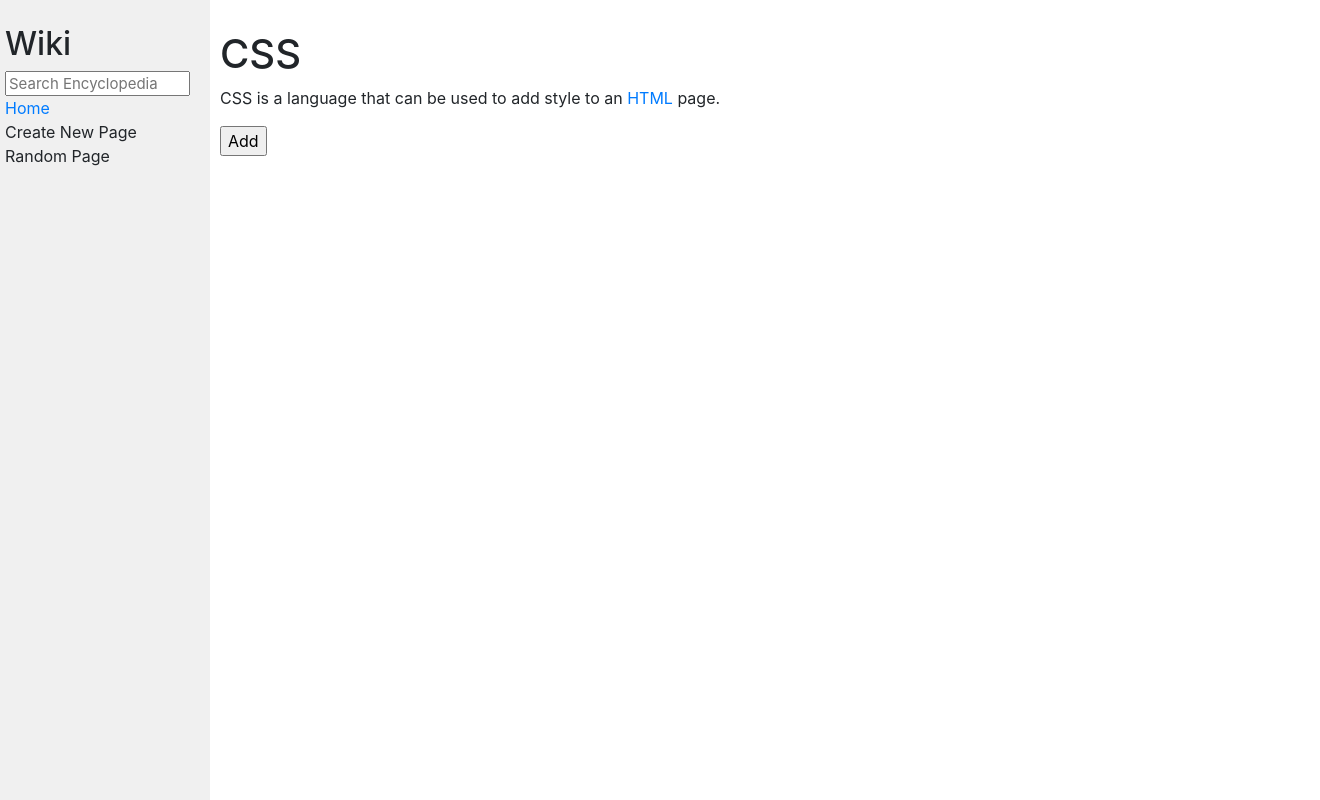
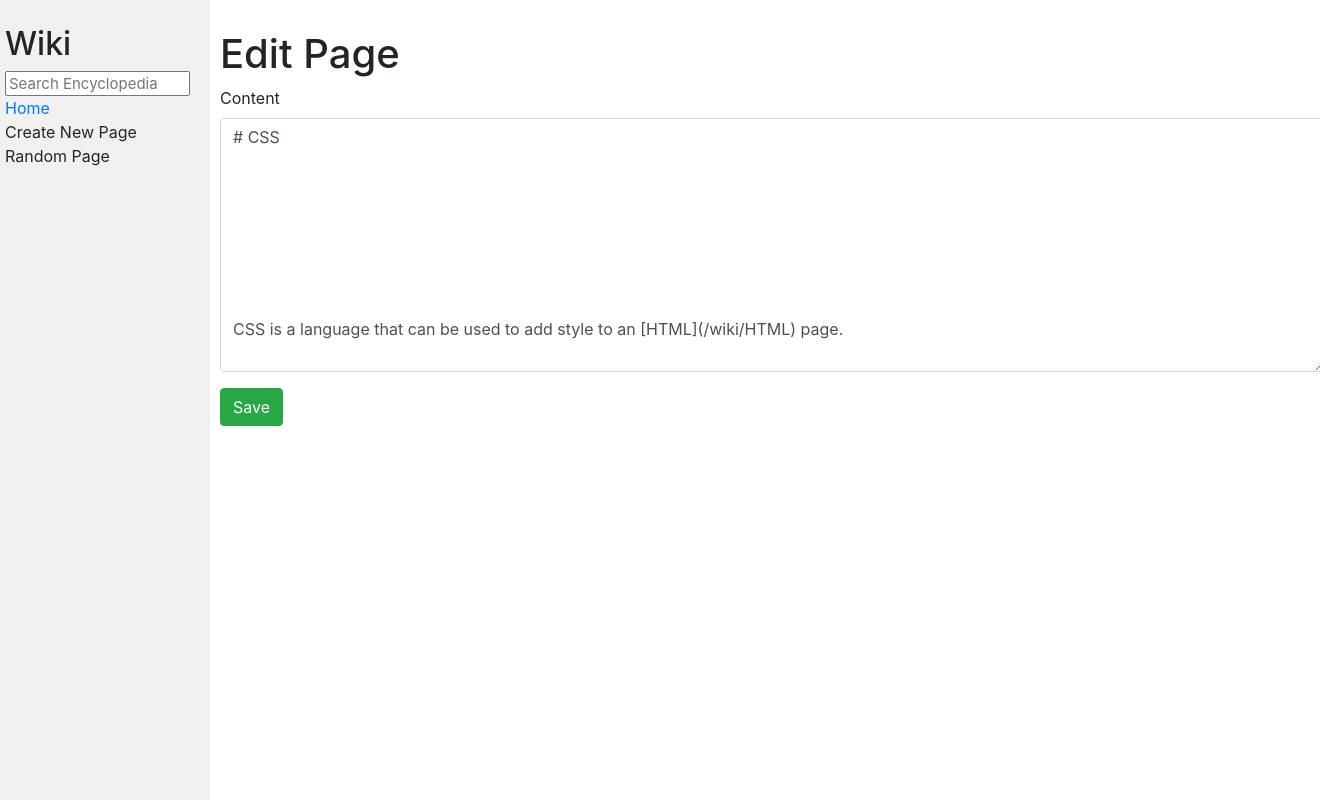
Before and after one commit to jannathshaik123/cs50_devops, a Django app: page /wiki/CSS/edit in a window 1320 px wide; the page is wider, and only the part inside the window is pictured. Run offline with Django 5.2, Linux system fonts and the light colour scheme; some libraries are stand-ins or nearby versions.

Commit message:
started working on the wiki project: Completed the Edit Feature

```diff
--- a/projects/project1/wiki/encyclopedia/templates/encyclopedia/edit.html
+++ b/projects/project1/wiki/encyclopedia/templates/encyclopedia/edit.html
@@ -1,8 +1,21 @@
 {% extends "encyclopedia/layout.html" %}{% block title %} {{ title }}
-{%endblock%} {% block body %}
-<form method="post">
-  {% csrf_token %} {{ content|safe }} {% comment %}
-  <input type="text" name="task" placeholder="Task" /> {% endcomment %}
-  <input type="submit" value="Add" />
+{%endblock%} {% block body %} {% if isEmpty%}
+<h1>{{content}}</h1>
+{% else %}
+<h1>Edit Page</h1>
+<form action="{% url 'encyclopedia:edit' title %}" method="post">
+  {% csrf_token %}
+  <label for="content">Content</label>
+  <textarea
+    class="form-control"
+    id="content"
+    cols="30"
+    name="content"
+    rows="10"
+    placeholder="Write page content in markdown"
+  >
+{%if content%}{{content|safe}}{%endif%}</textarea
+  >
+  <input type="submit" value="Save" class="btn btn-success my-3" />
 </form>
-{% endblock %}
+{% endif %} {% endblock %}
--- a/projects/project1/wiki/encyclopedia/templates/encyclopedia/entry.html
+++ b/projects/project1/wiki/encyclopedia/templates/encyclopedia/entry.html
@@ -1,4 +1,6 @@
 {% extends "encyclopedia/layout.html" %} {% block title %} {{ title }}
 {%endblock%} {% block body %} {{ content|safe }}
-<button>Edit</button>
+<button onclick="window.location.href='{% url 'encyclopedia:edit' title %}'">
+  Edit
+</button>
 {% endblock %}
--- a/projects/project1/wiki/encyclopedia/templates/encyclopedia/index.html
+++ b/projects/project1/wiki/encyclopedia/templates/encyclopedia/index.html
@@ -4,7 +4,7 @@
 
 <ul>
   {% for entry in entries %}
-  <a href="{% url 'entry' entry %}"><li>{{ entry }}</li></a>
+  <a href="{% url 'encyclopedia:entry' entry %}"><li>{{ entry }}</li></a>
   {% endfor %}
 </ul>
 
--- a/projects/project1/wiki/encyclopedia/templates/encyclopedia/layout.html
+++ b/projects/project1/wiki/encyclopedia/templates/encyclopedia/layout.html
@@ -5,33 +5,34 @@
 <html lang="en">
   <head>
     <title>{% block title %}{% endblock %}</title>
-        <link rel="stylesheet" href="https://stackpath.bootstrapcdn.com/bootstrap/4.4.1/css/bootstrap.min.css" integrity="sha384-Vkoo8x4CGsO3+Hhxv8T/Q5PaXtkKtu6ug5TOeNV6gBiFeWPGFN9MuhOf23Q9Ifjh" crossorigin="anonymous">
-        <link href="{% static 'encyclopedia/styles.css' %}" rel="stylesheet">
+    <link
+      rel="stylesheet"
+      href="https://stackpath.bootstrapcdn.com/bootstrap/4.4.1/css/bootstrap.min.css"
+      integrity="sha384-Vkoo8x4CGsO3+Hhxv8T/Q5PaXtkKtu6ug5TOeNV6gBiFeWPGFN9MuhOf23Q9Ifjh"
+      crossorigin="anonymous"
+    />
+    <link href="{% static 'encyclopedia/styles.css' %}" rel="stylesheet" />
   </head>
   <body>
     <div class="row">
       <div class="sidebar col-lg-2 col-md-3">
         <h2>Wiki</h2>
         <form>
-                    <input class="search" type="text" name="q" placeholder="Search Encyclopedia">
+          <input
+            class="search"
+            type="text"
+            name="q"
+            placeholder="Search Encyclopedia"
+          />
         </form>
         <div>
-                    <a href="{% url 'index' %}">Home</a>
+          <a href="{% url 'encyclopedia:index' %}">Home</a>
         </div>
-                <div>
-                    Create New Page
+        <div>Create New Page</div>
+        <div>Random Page</div>
+        {% block nav %} {% endblock %}
       </div>
-                <div>
-                    Random Page
+      <div class="main col-lg-10 col-md-9">{% block body %} {% endblock %}</div>
     </div>
-                {% block nav %}
-                {% endblock %}
-            </div>
-            <div class="main col-lg-10 col-md-9">
-                {% block body %}
-                {% endblock %}
-            </div>
-        </div>
-
   </body>
 </html>
--- a/projects/project1/wiki/encyclopedia/urls.py
+++ b/projects/project1/wiki/encyclopedia/urls.py
@@ -1,6 +1,7 @@
 from django.urls import path
 
 from . import views
+app_name = "encyclopedia"
 
 urlpatterns = [
     path("", views.index, name="index"),
--- a/projects/project1/wiki/encyclopedia/views.py
+++ b/projects/project1/wiki/encyclopedia/views.py
@@ -19,19 +19,25 @@ def entry(request,title):
         content = "## Page was not found"
     content = markdown(content)
     return render(request, "encyclopedia\entry.html", {
+        "title": title,
         "content": content,
     })
 
 def edit(request,title):
+    content = util.get_entry(title)
     if util.get_entry(title) == None:
-        content = "## Page was not found"
+        content = "## 404: Page was not found"
     if request.method == "POST":
-        content = request.POST.get(util.get_entry(title))
+        content = request.POST.get('content')
         if content == "":
             return render(request, "encyclopedia\edit.html", {
-                "content": markdown("## Content cannot be empty")}),
+                "title": title,
+                "content": markdown("## Content cannot be empty"),
+                "isEmpty":
+                    True}),
         util.save_entry(title,content)
-        return HttpResponseRedirect(reverse("wiki:entry", args=(title,)))
-    content = util.get_entry(title)
+        return HttpResponseRedirect(reverse("encyclopedia:entry", args=[title]))
     return render(request, "encyclopedia\edit.html", {
-        "content": markdown(content)})
+        "title": title,
+        "content": content,
+        "isEmpty": False})
--- a/projects/project1/wiki/entries/CSS.md
+++ b/projects/project1/wiki/entries/CSS.md
@@ -1,3 +1,9 @@
 # CSS
 
+
+
+
+
+
+
 CSS is a language that can be used to add style to an [HTML](/wiki/HTML) page.
--- a/projects/project1/wiki/wiki/urls.py
+++ b/projects/project1/wiki/wiki/urls.py
@@ -19,4 +19,5 @@ from django.urls import include, path
 urlpatterns = [
     path('admin/', admin.site.urls),
     path('wiki/', include("encyclopedia.urls"))
+    # path('wiki/', include("encyclopedia.urls","encyclopedia"), namespace="encyclopedia")
 ]
```
Lines whose indentation alone changed are shown as unchanged.
